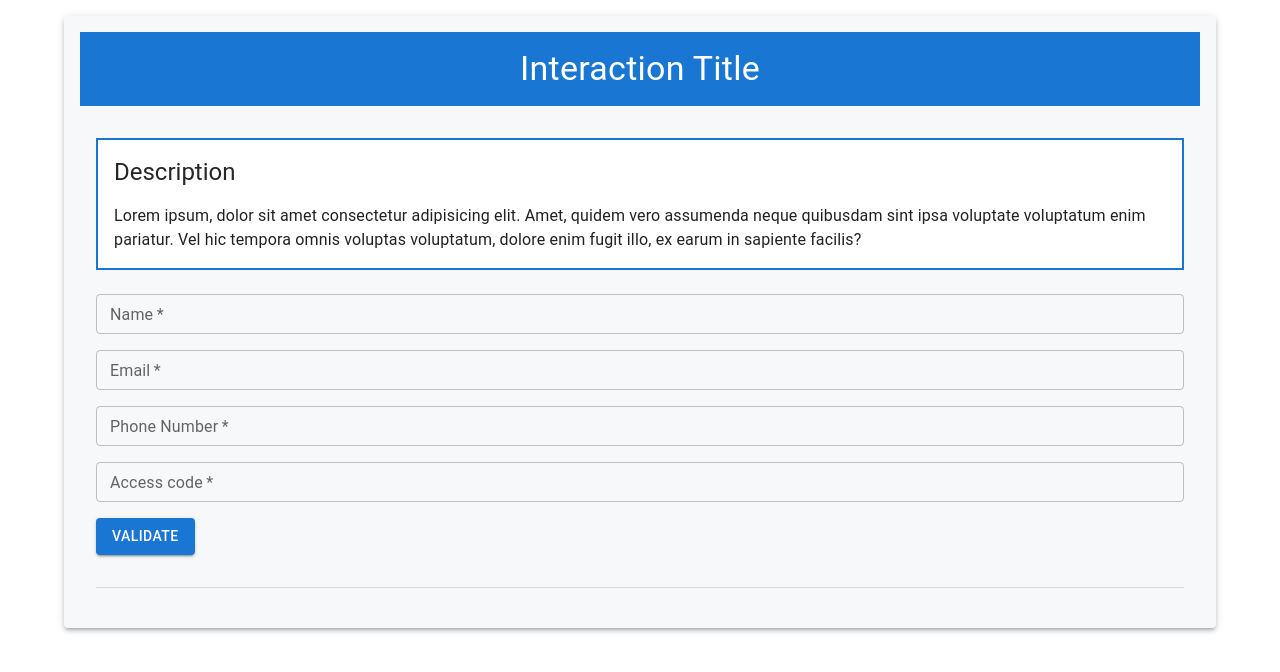
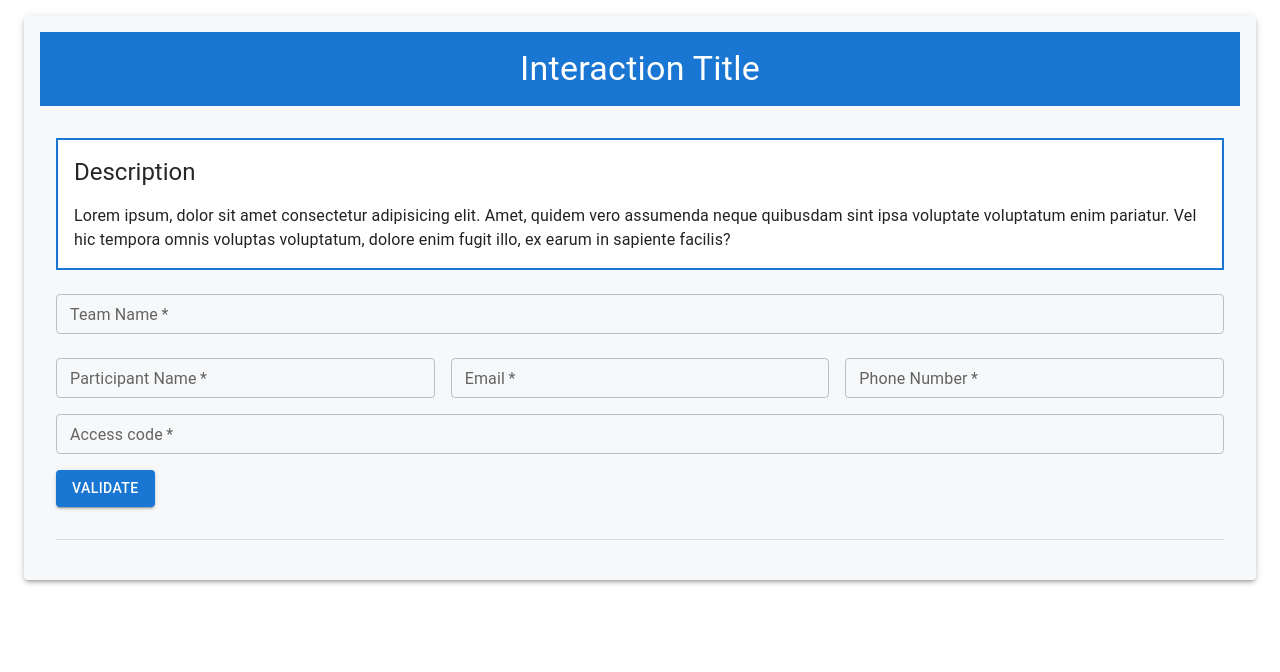
Before and after one commit to Talent-Sumo/CLOUD-COACH-New-UI, a React (Create React App) app: page /form/start in a window 1280 px wide. Shown: the top 672 px of the page. Built offline with nearby package versions, Linux system fonts and the light colour scheme.

Commit message:
Add Team Name field

```diff
--- a/src/Components/Form/FormStart/index.jsx
+++ b/src/Components/Form/FormStart/index.jsx
@@ -12,7 +12,7 @@ import {
     Dialog,
     DialogTitle,
     DialogContent,
-    DialogContentText,
+    // DialogContentText,
     DialogActions,
     Divider,
     Alert,
@@ -26,6 +26,7 @@ const Start = () => {
     const navigate = useNavigate();
     const [data, setData] = useState({
         // Initial Data
+        teamName: "",
         name: "",
         email: "",
         contact: "",
@@ -41,9 +42,14 @@ const Start = () => {
         e.preventDefault();
         const regEx = /^[a-zA-Z0-9._:$!%-]+@[a-zA-Z0-9.-]+.[a-zA-Z]$/g;
 
-        if (data?.name?.length < 5) {
+        if (data?.teamName?.length < 5) {
+            //team name
+            setError("Team Name must be at least 5 characters long!");
+            setShowError(true);
+            setEmptyFields([...emptyFields, "teamName"]);
+        } else if (data?.name?.length < 5) {
             //name
-            setError("Name must be at least 5 characters long!");
+            setError("Participant name must be at least 5 characters long!");
             setShowError(true);
             setEmptyFields([...emptyFields, "name"]);
         } else if (data?.email?.length <= 0) {
@@ -112,7 +118,7 @@ const Start = () => {
 
     return (
         <>
-            <Container maxWidth="lg" sx={{ marginTop: "1rem" }}>
+            <Container maxWidth="xl" sx={{ marginTop: "1rem" }}>
                 <Card component={Stack} p={2} spacing={2} elevation={3} sx={{ backgroundColor: "#F7F8F9" }}>
                     <Box p={2} sx={{ backgroundColor: '#1976d2', display: 'flex', justifyContent: 'center' }}>
                         <Typography variant="h4" sx={{ color: 'white' }}>Interaction Title</Typography>
@@ -126,19 +132,31 @@ const Start = () => {
                         {showError && (
                             <Alert severity="error" mb={2}>{error}</Alert>
                         )}
-
                         <Stack mb={2} mt={3}>
                             <TextField
                                 fullWidth
                                 size='small'
-                                label="Name"
+                                label="Team Name"
+                                name="teamName"
+                                required
+                                type='text'
+                                onChange={(e) => setData({ ...data, teamName: e.target.value })}
+                            />
+                        </Stack>
+
+                        <Stack spacing={2} mb={2} mt={3} direction={{ xs: 'column', sm: 'row', md: "row" }}>
+                            <Stack sx={{ width: '100%' }}>
+                                <TextField
+                                    fullWidth
+                                    size='small'
+                                    label="Participant Name"
                                     name="name"
                                     required
                                     type='text'
                                     onChange={(e) => setData({ ...data, name: e.target.value })}
                                 />
                             </Stack>
-                        <Stack mb={2}>
+                            <Stack sx={{ width: '100%' }}>
                                 <TextField
                                     fullWidth
                                     size='small'
@@ -149,7 +167,7 @@ const Start = () => {
                                     onChange={(e) => setData({ ...data, email: e.target.value })}
                                 />
                             </Stack>
-                        <Stack mb={2}>
+                            <Stack sx={{ width: '100%' }}>
                                 <TextField
                                     fullWidth
                                     size='small'
@@ -159,6 +177,7 @@ const Start = () => {
                                     type='number'
                                     onChange={(e) => setData({ ...data, contact: e.target.value })}
                                 />
+                            </Stack>
                         </Stack>
                         <Stack mb={2}>
                             <TextField
```
Lines whose indentation alone changed are shown as unchanged.
